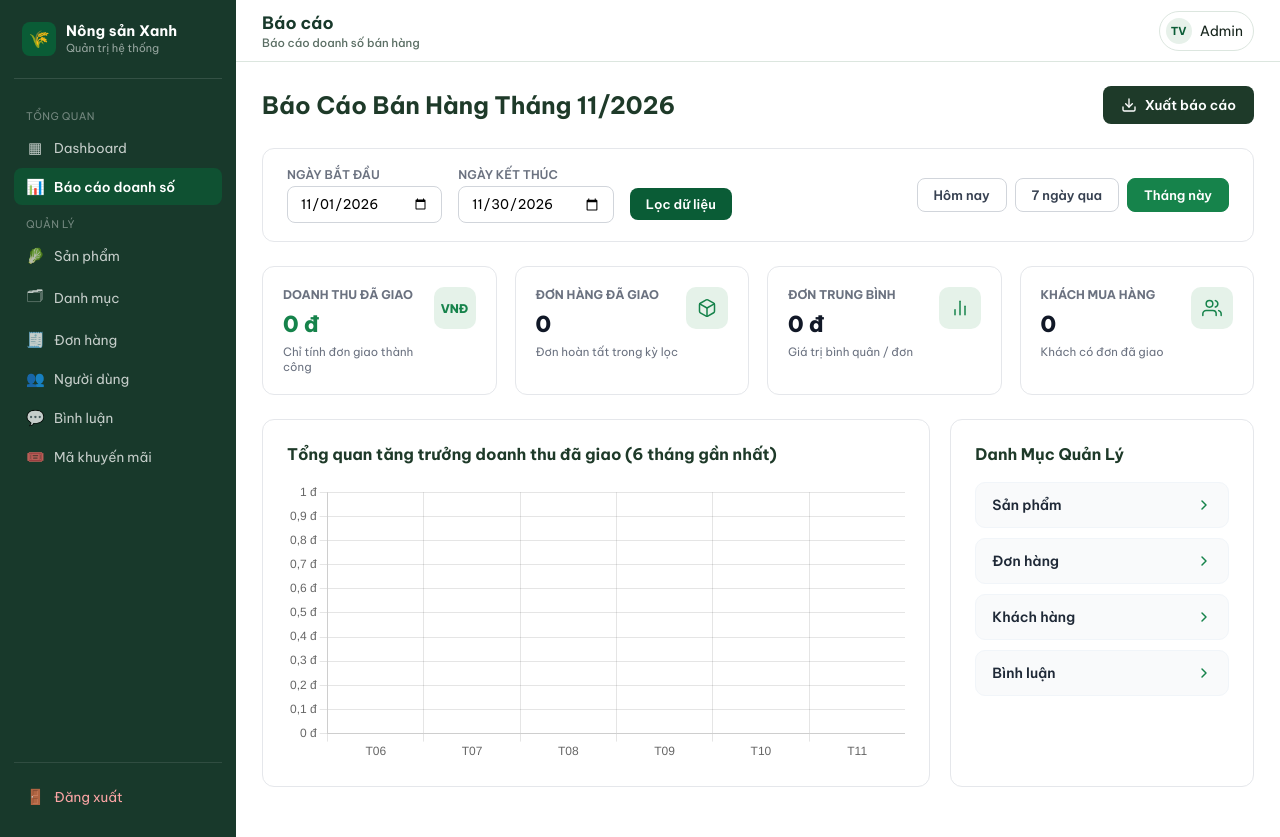
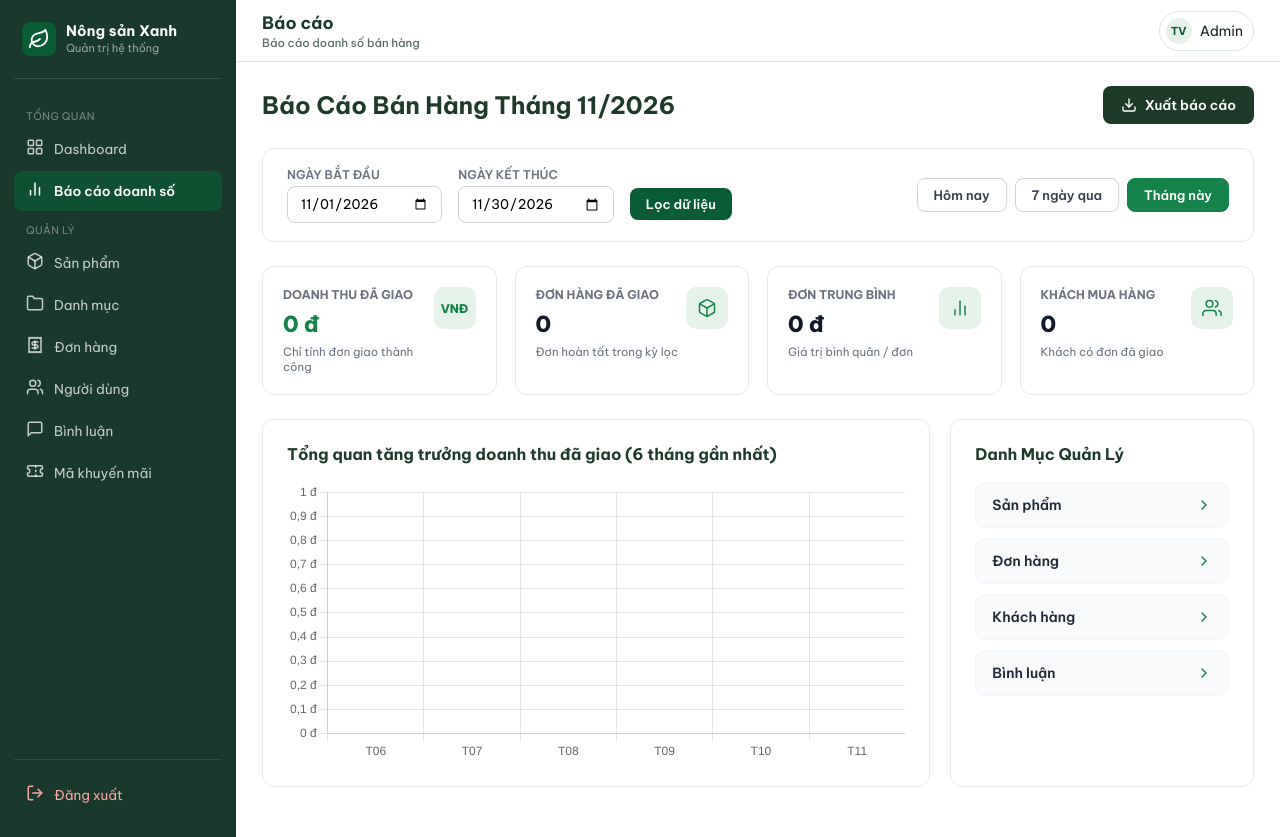
Before and after one commit to pttuyetvyy-maker/nongsanxanh, a PHP site: page /baocao.php in a window 1280 px wide. Run offline with PHP 8.4, Linux system fonts and the light colour scheme; data that the repository does not hold is empty.

Commit message:
Cap nhat sidebar admin

```diff
--- a/admin/sidebar.php
+++ b/admin/sidebar.php
@@ -3,7 +3,12 @@ $currentPage = basename($_SERVER['PHP_SELF']);
 ?>
 <aside class="sidebar">
     <div class="brand">
-        <div class="brand-mark">🌾</div>
+        <div class="brand-mark">
+            <svg width="22" height="22" viewBox="0 0 24 24" fill="none" stroke="currentColor" stroke-width="2" stroke-linecap="round" stroke-linejoin="round">
+                <path d="M11 20A7 7 0 0 1 9.8 6.1C15.5 5 17 4.48 19 2c1 2 2 4.18 2 8 0 5.5-4.78 10-10 10Z"/>
+                <path d="M2 21c0-3 1.85-5.36 5.08-6C9.5 14.52 12 13 13 12"/>
+            </svg>
+        </div>
         <div class="brand-text"><strong>Nông sản Xanh</strong><span>Quản trị hệ thống</span></div>
     </div>
 
@@ -11,12 +16,25 @@ $currentPage = basename($_SERVER['PHP_SELF']);
     <ul class="nav">
         <li>
             <a class="nav-btn <?= $currentPage === 'dashboard.php' ? 'active' : '' ?>" href="dashboard.php">
-                <span class="icon">▦</span> Dashboard
+                <span class="icon">
+                    <svg width="18" height="18" viewBox="0 0 24 24" fill="none" stroke="currentColor" stroke-width="2" stroke-linecap="round" stroke-linejoin="round">
+                        <rect x="3" y="3" width="7" height="7" rx="1"/>
+                        <rect x="14" y="3" width="7" height="7" rx="1"/>
+                        <rect x="14" y="14" width="7" height="7" rx="1"/>
+                        <rect x="3" y="14" width="7" height="7" rx="1"/>
+                    </svg>
+                </span> Dashboard
             </a>
         </li>
         <li>
             <a class="nav-btn <?= $currentPage === 'baocao.php' ? 'active' : '' ?>" href="baocao.php">
-                <span class="icon">📊</span> Báo cáo doanh số
+                <span class="icon">
+                    <svg width="18" height="18" viewBox="0 0 24 24" fill="none" stroke="currentColor" stroke-width="2" stroke-linecap="round" stroke-linejoin="round">
+                        <line x1="18" y1="20" x2="18" y2="10"/>
+                        <line x1="12" y1="20" x2="12" y2="4"/>
+                        <line x1="6" y1="20" x2="6" y2="14"/>
+                    </svg>
+                </span> Báo cáo doanh số
             </a>
         </li>
     </ul>
@@ -25,32 +43,66 @@ $currentPage = basename($_SERVER['PHP_SELF']);
     <ul class="nav">
         <li>
             <a class="nav-btn <?= $currentPage === 'sanpham.php' ? 'active' : '' ?>" href="sanpham.php">
-                <span class="icon">🥬</span> Sản phẩm
+                <span class="icon">
+                    <svg width="18" height="18" viewBox="0 0 24 24" fill="none" stroke="currentColor" stroke-width="2" stroke-linecap="round" stroke-linejoin="round">
+                        <path d="M21 16V8a2 2 0 0 0-1-1.73l-7-4a2 2 0 0 0-2 0l-7 4A2 2 0 0 0 3 8v8a2 2 0 0 0 1 1.73l7 4a2 2 0 0 0 2 0l7-4A2 2 0 0 0 21 16z"/>
+                        <polyline points="3.27 6.96 12 12.01 20.73 6.96"/>
+                        <line x1="12" y1="22.08" x2="12" y2="12"/>
+                    </svg>
+                </span> Sản phẩm
             </a>
         </li>
         <li>
             <a class="nav-btn <?= $currentPage === 'danhmuc.php' ? 'active' : '' ?>" href="danhmuc.php">
-                <span class="icon">🗂</span> Danh mục
+                <span class="icon">
+                    <svg width="18" height="18" viewBox="0 0 24 24" fill="none" stroke="currentColor" stroke-width="2" stroke-linecap="round" stroke-linejoin="round">
+                        <path d="M22 19a2 2 0 0 1-2 2H4a2 2 0 0 1-2-2V5a2 2 0 0 1 2-2h5l2 3h9a2 2 0 0 1 2 2z"/>
+                    </svg>
+                </span> Danh mục
             </a>
         </li>
         <li>
             <a class="nav-btn <?= $currentPage === 'orders.php' ? 'active' : '' ?>" href="orders.php">
-                <span class="icon">🧾</span> Đơn hàng
+                <span class="icon">
+                    <svg width="18" height="18" viewBox="0 0 24 24" fill="none" stroke="currentColor" stroke-width="2" stroke-linecap="round" stroke-linejoin="round">
+                        <path d="M4 2v20l2-1 2 1 2-1 2 1 2-1 2 1 2-1 2 1V2l-2 1-2-1-2 1-2-1-2 1-2-1-2 1Z"/>
+                        <path d="M16 8h-6a2 2 0 1 0 0 4h4a2 2 0 1 1 0 4H8"/>
+                        <path d="M12 17.5v-11"/>
+                    </svg>
+                </span> Đơn hàng
             </a>
         </li>
         <li>
             <a class="nav-btn <?= $currentPage === 'nguoidung.php' ? 'active' : '' ?>" href="nguoidung.php">
-                <span class="icon">👥</span> Người dùng
+                <span class="icon">
+                    <svg width="18" height="18" viewBox="0 0 24 24" fill="none" stroke="currentColor" stroke-width="2" stroke-linecap="round" stroke-linejoin="round">
+                        <path d="M16 21v-2a4 4 0 0 0-4-4H6a4 4 0 0 0-4 4v2"/>
+                        <circle cx="9" cy="7" r="4"/>
+                        <path d="M22 21v-2a4 4 0 0 0-3-3.87"/>
+                        <path d="M16 3.13a4 4 0 0 1 0 7.75"/>
+                    </svg>
+                </span> Người dùng
             </a>
         </li>
         <li>
             <a class="nav-btn <?= $currentPage === 'binhluan.php' ? 'active' : '' ?>" href="binhluan.php">
-                <span class="icon">💬</span> Bình luận
+                <span class="icon">
+                    <svg width="18" height="18" viewBox="0 0 24 24" fill="none" stroke="currentColor" stroke-width="2" stroke-linecap="round" stroke-linejoin="round">
+                        <path d="M21 15a2 2 0 0 1-2 2H7l-4 4V5a2 2 0 0 1 2-2h14a2 2 0 0 1 2 2z"/>
+                    </svg>
+                </span> Bình luận
             </a>
         </li>
         <li>
             <a class="nav-btn <?= $currentPage === 'khuyenmai.php' ? 'active' : '' ?>" href="khuyenmai.php">
-                <span class="icon">🎟️</span> Mã khuyến mãi
+                <span class="icon">
+                    <svg width="18" height="18" viewBox="0 0 24 24" fill="none" stroke="currentColor" stroke-width="2" stroke-linecap="round" stroke-linejoin="round">
+                        <path d="M2 9a3 3 0 0 1 0 6v2a2 2 0 0 0 2 2h16a2 2 0 0 0 2-2v-2a3 3 0 0 1 0-6V7a2 2 0 0 0-2-2H4a2 2 0 0 0-2 2Z"/>
+                        <path d="M13 5v2"/>
+                        <path d="M13 17v2"/>
+                        <path d="M13 11v2"/>
+                    </svg>
+                </span> Mã khuyến mãi
             </a>
         </li>
     </ul>
@@ -60,7 +112,13 @@ $currentPage = basename($_SERVER['PHP_SELF']);
         <ul class="nav">
             <li>
                 <a class="nav-btn" href="logout.php" onclick="return confirm('Bạn có chắc muốn đăng xuất?');" style="color: #fca5a5;">
-                    <span class="icon">🚪</span> Đăng xuất
+                    <span class="icon">
+                        <svg width="18" height="18" viewBox="0 0 24 24" fill="none" stroke="currentColor" stroke-width="2" stroke-linecap="round" stroke-linejoin="round">
+                            <path d="M9 21H5a2 2 0 0 1-2-2V5a2 2 0 0 1 2-2h4"/>
+                            <polyline points="16 17 21 12 16 7"/>
+                            <line x1="21" y1="12" x2="9" y2="12"/>
+                        </svg>
+                    </span> Đăng xuất
                 </a>
             </li>
         </ul>
```
